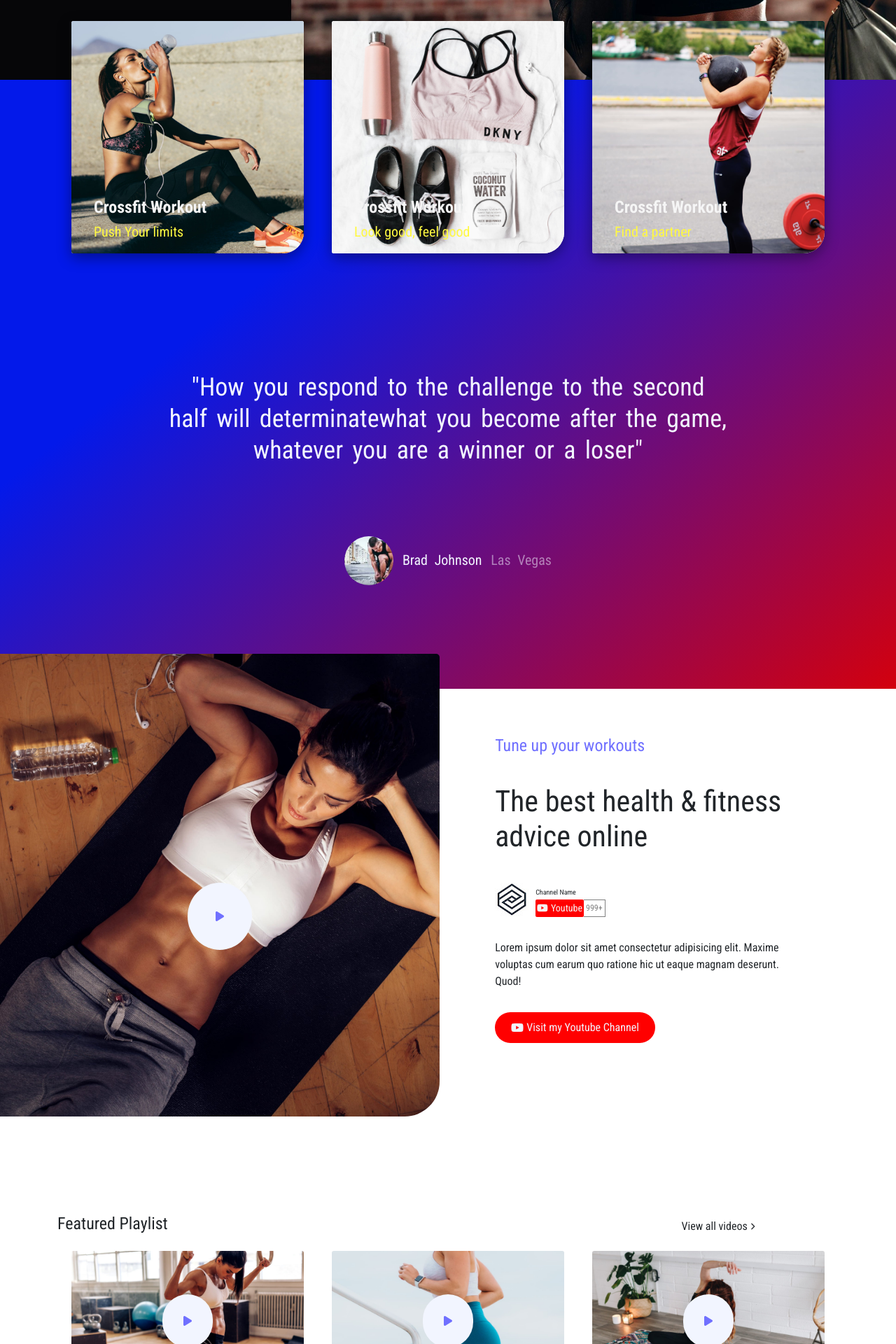
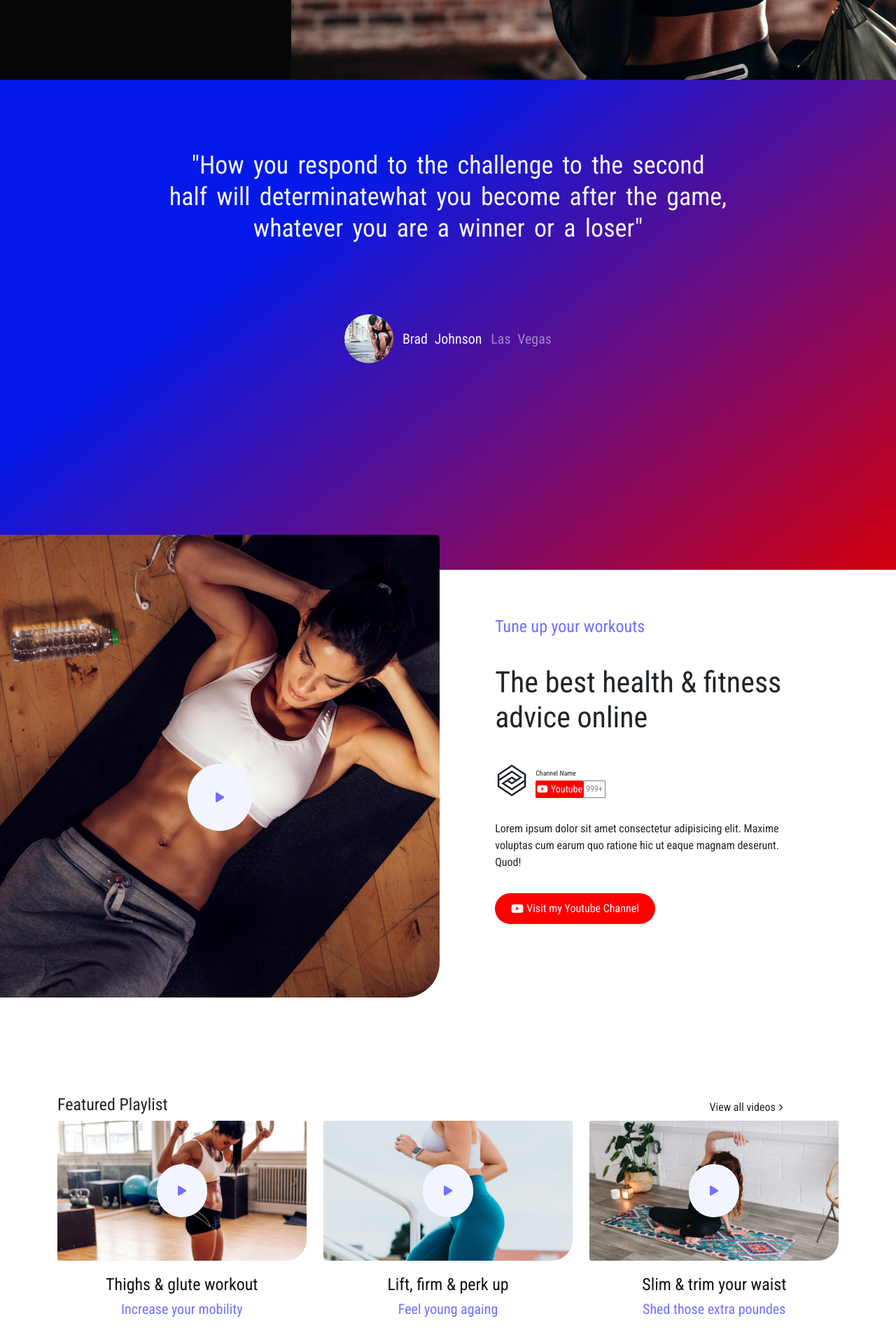
Before and after one commit to 0xelia/midterm, a Vue app: page / in a window 1280 px wide. Shown: the part 580-2500 px from the top of the page at 70% size. Built offline with nearby package versions, Linux system fonts and the light colour scheme.

Commit message:
articles section addded

```diff
--- /dev/null
+++ b/src/components/articlesSection.vue
@@ -0,0 +1,48 @@
+<template>
+    <div>
+        <PodcastComp :content="articleCards" :text="headings"/>
+    </div>
+</template>
+
+<script>
+import PodcastComp from './podcastComp.vue';
+    export default {
+    name: "articlesSection",
+    components: { PodcastComp },
+
+    data(){
+        return {
+            headings:{
+                title: 'Latest articles',
+                cta: 'Read all articles'
+            },
+
+            articleCards: [
+                {
+                    bgPic: require('../assets/images/blog4-2x.jpg'),
+                    title: 'The best protein shake',
+                    subtitle: 'By admin | November 26th, 2019 | Gym',
+                    video: false
+                },
+                {
+
+                    bgPic: require('../assets/images/blog1-2x.jpg'),
+                    title: 'Ultimate cardio workout',
+                    subtitle: 'By admin|November 26th, 2019|Gym',
+                    video: false
+                },
+                {
+                    bgPic: require('../assets/images/blog3-2x-200x129.jpg'),
+                    title: 'New juices available now',
+                    subtitle: 'By admin|November 26th, 2019|Gym',
+                    video: false
+                },
+            ]
+        }
+    }
+}
+</script>
+
+<style lang="scss" scoped>
+
+</style>
--- a/src/components/cardsSection.vue
+++ b/src/components/cardsSection.vue
@@ -1,7 +1,7 @@
 <template>
     <section>
         <div class="container">
-            <PicCard :cards="cards"/>
+            <!-- <PicCard :cards="cards"/> -->
 
             <div class="quote text-center">
                 <p>
@@ -18,11 +18,11 @@
 </template>
 
 <script>
-import PicCard from './picCard.vue';
+// import PicCard from './picCard.vue';
 
     export default {
     name: "cardsSection",
-    components: { PicCard },
+    // components: { PicCard },
     data() {
         return {
             cards: [
--- a/src/components/mainComp.vue
+++ b/src/components/mainComp.vue
@@ -5,6 +5,7 @@
         <VideoSection/>
         <MailSection/>
         <PlansSection/>
+        <ArticlesSection/>
     </div>
 </template>
 
@@ -14,9 +15,10 @@ import CardsSection from './cardsSection.vue';
 import VideoSection from './videoSection.vue';
 import MailSection from './mailSection.vue';
 import PlansSection from './plansSection.vue';
+import ArticlesSection from './articlesSection.vue';
     export default {
     name: "mainComp",
-    components: { JumboComp, CardsSection, VideoSection, MailSection, PlansSection }
+    components: { JumboComp, CardsSection, VideoSection, MailSection, PlansSection, ArticlesSection }
 }
 </script>
 
--- a/src/components/picCard.vue
+++ b/src/components/picCard.vue
@@ -1,11 +1,12 @@
 <template>
-        <ul class="cards row row-cols-3 g-3 justify-content-center">
-            <div :class="['col', !card.regular ? 'card_center' : '']" v-for="(card, i) in cards" :key="i">
-                <li :class="['card_item  custom-radius', card.regular ? 'regular floating' : 'horizontal']">
+        <ul class="cards">
+            <div  v-for="(card, i) in cards" :key="i">
+                <li :class="['card_item horizontal', card.video ?  'custom-radius' : '']">
                     <img :src="`${card.bgPic}`" alt="">
-                    <font-awesome-icon v-if="!card.regular" icon="fa-solid fa-play" class="icon_play"/>
+                    <font-awesome-icon v-if="card.video" icon="fa-solid fa-play" class="icon_play"/>
+                    <span v-if="!card.video" class="hover_gradient" ></span>
                 </li>
-                <div :class="['card_des', card.regular ? 'card_des_1' : 'card_des_2']">
+                <div :class="['card_des', card.video ?  'card_des_1' : 'card_des_2']">
                     <h4>
                         {{card.title}}
                     </h4>
@@ -28,20 +29,12 @@
 
 <style lang="scss" scoped>
     @import '../style/generals.scss';
-
+    @import '../style/mixins.scss';
     .cards{
-        .col{
-            padding: 0 20px !important;
-            &.card_center{
-                display: flex;
-                justify-content: center;
-                flex-direction: column;
-
-                &.card_center:nth-child(2){
-                    padding: 0 20px !important;
-                }
-            }
+        @include flex-cards;
             .card_item{
+                height: 100%;
+                flex-basis: calc((100% / 3) - 2rem);
                 background: #fff;
                 background-position: center;
                 background-size: cover;
@@ -50,28 +43,27 @@
                 transition: 500ms ease-in-out;
                 cursor: pointer;
 
-                &.floating{
-                        margin-top: -100px !important;
-                    }
 
-                &.regular{
-                    aspect-ratio: 1;
-                    box-shadow: 0px 6px 20px 0px rgb(0 0 0 / 40%);
-
-                    &:hover{
-                    transform: scale(1.04);
-                    box-shadow: 0px 10px 20px 10px rgb(0 0 0 / 40%);
-
-                    .card_des{
-                        transform: scale(0.96);
-                    }
-                }
-
-                }
 
                 &.horizontal {
                     height: 200px;
                     aspect-ratio: 16/9;
+
+                    .hover_gradient{
+                        position: absolute;
+                        opacity: 0;
+                        top: 0;
+                        bottom: 0;
+                        left: 0;
+                        right: 0;
+                        background: linear-gradient(0deg, rgba(65,84,255,0.7) 20%, rgba(219,219,219,0) 100%);
+                        z-index: 999;
+                        transition: 300ms ease-in-out;
+
+                        &:hover{
+                            opacity: 1;
+                        }
+                    }
 
 
                     .icon_play{
@@ -85,27 +77,22 @@
 
 
             }
-            .card_des_1{
-
-
-                padding-left: 32px;
-                transform: translateY(-80px);
-
-                transition: 500ms ease-in-out;
+            .card_des_2{
+                text-align: left;
+                padding: 1rem 0 0 1rem;
 
 
                 h4{
-                    font-size: 24px;
-                    color: whitesmoke;
-                    font-weight: 700;
+                    font-size: 20px;
+
                 }
                 h6{
-                    font-size: 20px;
-                    color: $bg-alert;
+                    font-size: 16px;
+                    font-weight: 200;
                 }
             }
 
-            .card_des_2{
+            .card_des_1{
                 text-align: center;
                 padding-top: 20px;
 
@@ -119,5 +106,4 @@
                 }
             }
         }
-    }
 </style>
--- a/src/components/plansSection.vue
+++ b/src/components/plansSection.vue
@@ -5,6 +5,7 @@
             <ul class="card_list">
                 <GraphicCard v-for="(card, i) in cards" :key="i" :content="card"/>
             </ul>
+
         </div>
     </div>
 </template>
--- /dev/null
+++ b/src/components/podcastComp.vue
@@ -0,0 +1,49 @@
+<template>
+    <section class="playlist">
+            <div class="container">
+                <div class="text d-flex align-items-center justify-content-between">
+                    <h4>{{text.title}}</h4>
+                    <p class="d-flex align-items-center">
+                        {{text.cta}}
+                        <font-awesome-icon class="icon ps-1" icon="fa-solid fa-chevron-right"/>
+                    </p>
+                </div>
+                <PicCard :cards="content"/>
+            </div>
+
+        </section>
+</template>
+
+<script>
+import PicCard from './picCard.vue';
+    export default {
+    name: "podcastComp",
+    components: { PicCard },
+    props: {
+        text: Object,
+        content: Array
+    },
+
+}
+</script>
+
+<style lang="scss" scoped>
+        @import '../style/generals.scss';
+
+.playlist{
+    padding: 50px 0;
+
+    p{
+        padding-right: 80px;
+        cursor: pointer;
+
+        .icon{
+            height: 10px;
+        }
+
+        &:hover {
+            color: $text-blue
+        }
+    }
+}
+</style>
--- a/src/components/videoSection.vue
+++ b/src/components/videoSection.vue
@@ -1,49 +1,43 @@
 <template>
     <div>
         <MainVideoComp/>
-        <section class="playlist">
-            <div class="container">
-                <div class="text d-flex align-items-center justify-content-between">
-                    <h4>Featured Playlist</h4>
-                    <p class="d-flex align-items-center">
-                        View all videos
-                        <font-awesome-icon class="icon ps-1" icon="fa-solid fa-chevron-right"/>
-                    </p>
-                </div>
-                <PicCard :cards="cards"/>
-            </div>
-
-        </section>
+        <PodcastComp :content="videoCards" :text="headings"/>
     </div>
 </template>
 
 <script>
 import MainVideoComp from './mainVideoComp.vue';
-import PicCard from './picCard.vue';
+import PodcastComp from './podcastComp.vue';
     export default {
     name: "videoSection",
-    components: { MainVideoComp, PicCard },
+    components: { MainVideoComp, PodcastComp },
 
     data(){
-        return{
-            cards: [
+        return {
+            headings:{
+                title: 'Featured Playlist',
+                cta: 'View all videos'
+            },
+
+            videoCards: [
                 {
-                    regular: false,
                     bgPic: require('../assets/images/video2-2x.jpg'),
                     title: 'Thighs & glute workout',
-                    subtitle: 'Increase your mobility'
+                    subtitle: 'Increase your mobility',
+                    video: true
                 },
                 {
-                    regular: false,
+
                     bgPic: require('../assets/images/video7-2x.jpg'),
                     title: 'Lift, firm & perk up',
-                    subtitle: 'Feel young againg'
+                    subtitle: 'Feel young againg',
+                    video: true
                 },
                 {
-                    regular: false,
                     bgPic: require('../assets/images/video9-2x.jpg'),
                     title: 'Slim & trim your waist',
-                    subtitle: 'Shed those extra poundes'
+                    subtitle: 'Shed those extra poundes',
+                    video: true
                 },
             ]
         }
@@ -52,22 +46,5 @@ import PicCard from './picCard.vue';
 </script>
 
 <style lang="scss" scoped>
-    @import '../style/generals.scss';
 
-    .playlist{
-        padding: 50px 0;
-
-        p{
-            padding-right: 120px;
-            cursor: pointer;
-
-            .icon{
-                height: 10px;
-            }
-
-            &:hover {
-                color: $text-blue
-            }
-        }
-    }
 </style>
--- /dev/null
+++ b/src/style/mixins.scss
@@ -0,0 +1,5 @@
+@mixin flex-cards {
+    display: flex;
+    justify-content: space-between;
+    gap: 1rem;
+}
```
